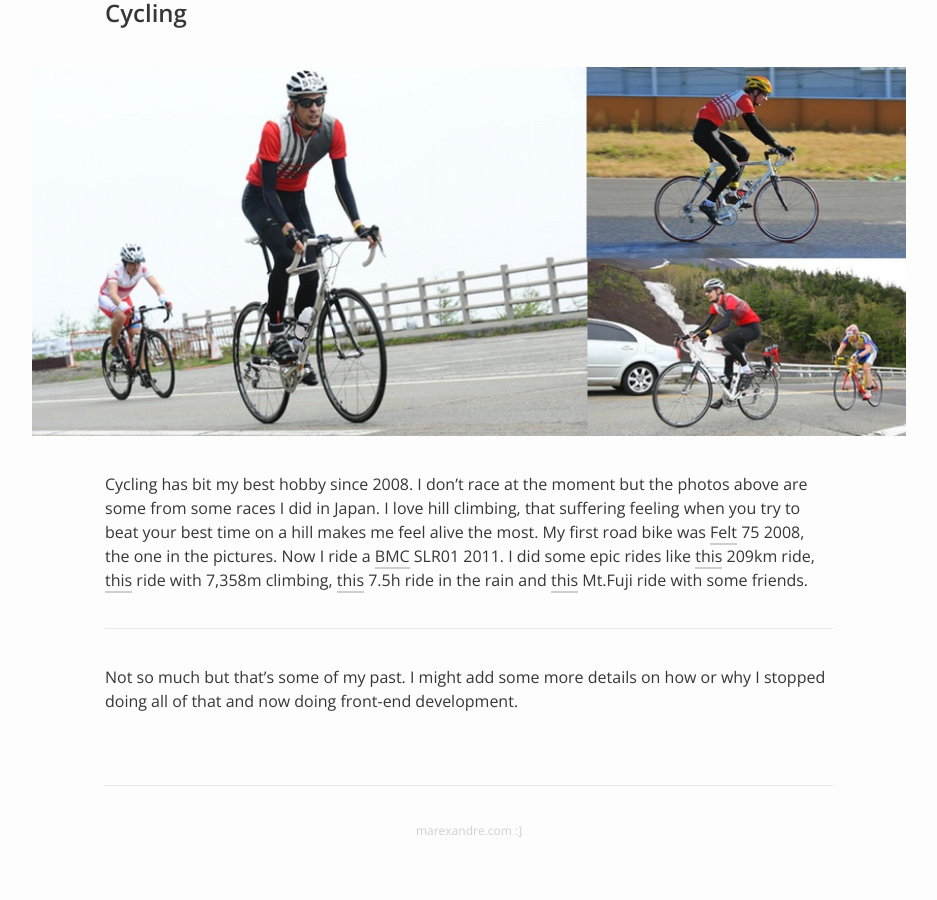
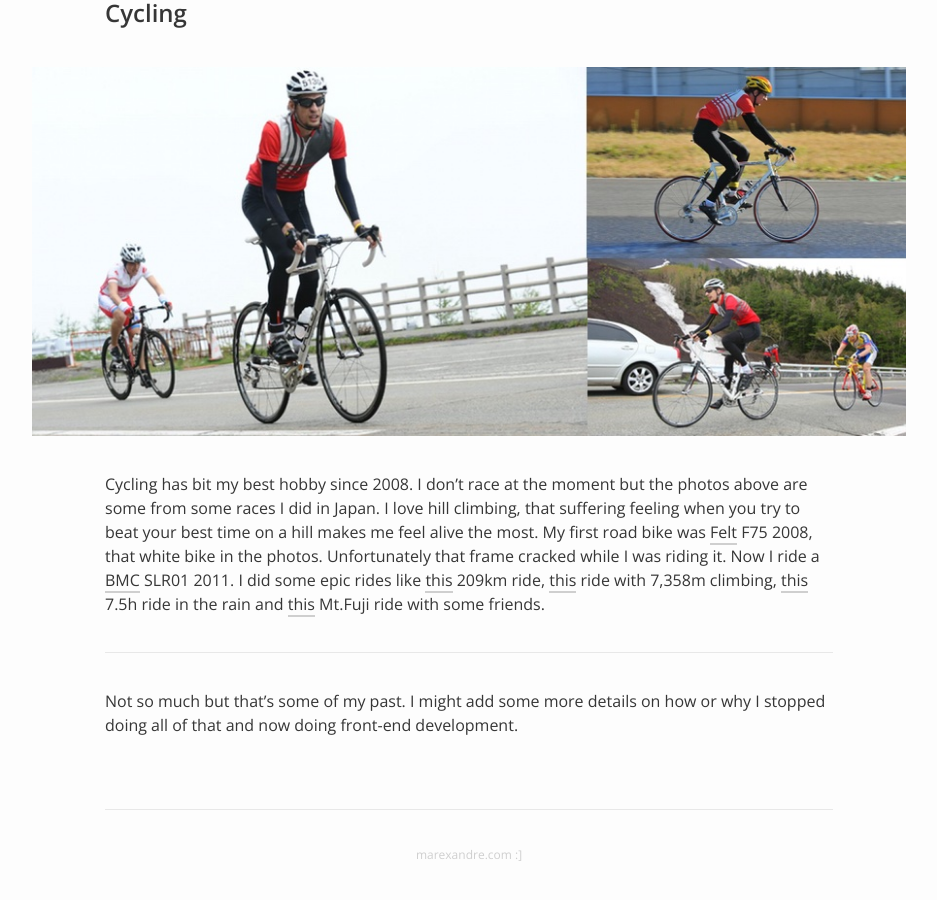
Before and after one commit to marexandre/marexandre.github.io, a Jekyll site: the page built from _posts/2015-01-01-a-bit-about-some-past.markdown, in a window 1280 px wide and 900 px high, scrolled down 4153 px. Shown: the whole window, without its empty margins (171-1108 px from the left). Built offline with Jekyll 4.4.1, drawn with Linux system fonts in a browser that asks for light colours; before the commit the page ends 5029 px from its top, so only the background shows below that.

Commit message:
udpate post 'a bit about the past'

```diff
--- a/_posts/2015-01-01-a-bit-about-some-past.markdown
+++ b/_posts/2015-01-01-a-bit-about-some-past.markdown
@@ -46,7 +46,7 @@ If you are a foreigner living in Tokyo there are a lot of opportunities for mode
 ## Cycling
 **![modeling](/assets/a-bit-about-the-past/cycling.jpg)**
 
-Cycling has bit my best hobby since 2008. I don't race at the moment but the photos above are some from some races I did in Japan. I love hill climbing, that suffering feeling when you try to beat your best time on a hill makes me feel alive the most. My first road bike was [Felt](http://www.feltbicycles.com/) 75 2008, the one in the pictures. Now I ride a [BMC](http://www.bmc-switzerland.com/) SLR01 2011. I did some epic rides like [this](https://www.strava.com/activities/595861) 209km ride, [this](https://www.strava.com/activities/1581861) ride with 7,358m climbing, [this](https://www.strava.com/activities/6777065) 7.5h ride in the rain and [this](https://www.strava.com/activities/190857535) Mt.Fuji ride with some friends.
+Cycling has bit my best hobby since 2008. I don't race at the moment but the photos above are some from some races I did in Japan. I love hill climbing, that suffering feeling when you try to beat your best time on a hill makes me feel alive the most. My first road bike was [Felt](http://www.feltbicycles.com/) F75 2008, that white bike in the photos. Unfortunately that frame cracked while I was riding it. Now I ride a [BMC](http://www.bmc-switzerland.com/) SLR01 2011. I did some epic rides like [this](https://www.strava.com/activities/595861) 209km ride, [this](https://www.strava.com/activities/1581861) ride with 7,358m climbing, [this](https://www.strava.com/activities/6777065) 7.5h ride in the rain and [this](https://www.strava.com/activities/190857535) Mt.Fuji ride with some friends.
 
 <hr>
 Not so much but that's some of my past. I might add some more details on how or why I stopped doing all of that and now doing front-end development.
```
